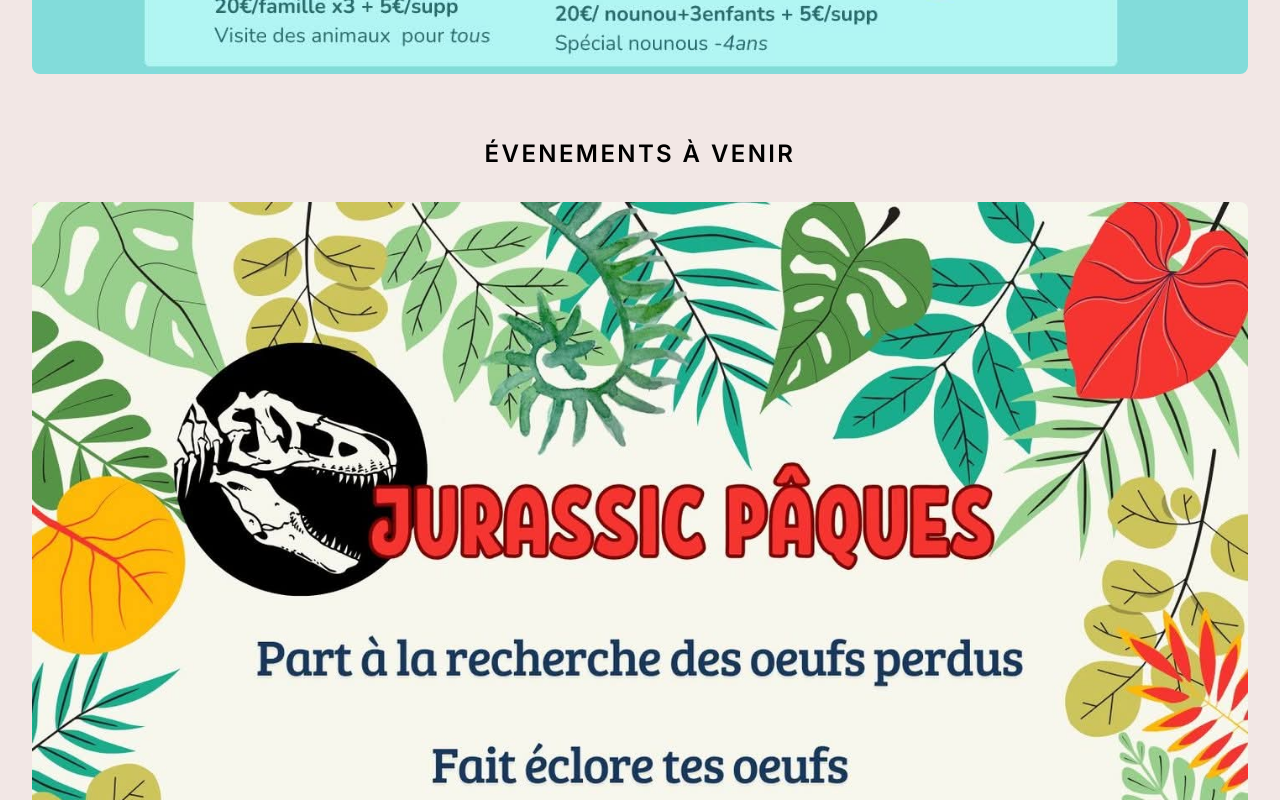
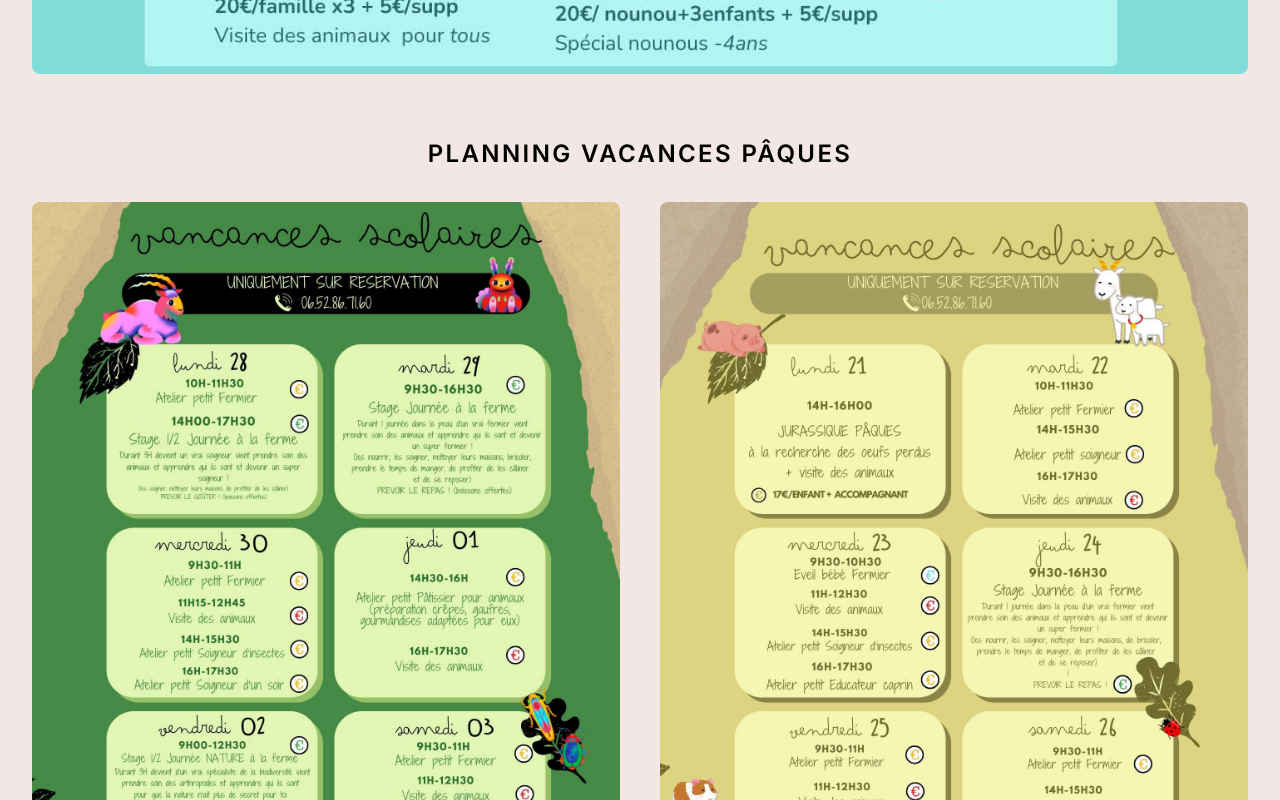
Before and after one commit to BenBBO/pathocalme, a Next.js app: page / in a window 1280 px wide. Shown: the part 2520-3320 px from the top of the page. Built offline with nearby package versions, Linux system fonts and the light colour scheme; a web font is replaced by a local one.

Commit message:
Vacances Paques

```diff
--- a/src/app/page.js
+++ b/src/app/page.js
@@ -61,6 +61,13 @@ export default function Home() {
           </div>
         </section>
         <section className="p-8 bg-event">
+          <h1 className="text-2xl font-semibold tracking-widest uppercase text-center mb-8">Planning Vacances Pâques</h1>
+          <div className="grid grid-cols-1  lg:grid-cols-2  gap-10">
+            <img className="h-auto max-w-full rounded-lg justify-self-center" loading="lazy" src="images/vacance_paque_1.jpg" alt="programme" />
+            <img className="h-auto max-w-full rounded-lg justify-self-center" loading="lazy" src="images/vacance_paque_2.jpg" alt="programme" />
+          </div>
+        </section>
+        <section className="p-8 bg-event">
           <h1 className="text-2xl font-semibold tracking-widest uppercase text-center mb-8">Évenements à venir</h1>
           <div className="grid grid-cols-1 gap-10">
             <img className="h-auto max-w-full rounded-lg justify-self-center" loading="lazy" src="images/animation paques.jpg" alt="programme" />
```
Also changed, not shown: public/images/vacance_paque_1.jpg (added), public/images/vacance_paque_2.jpg (added).
